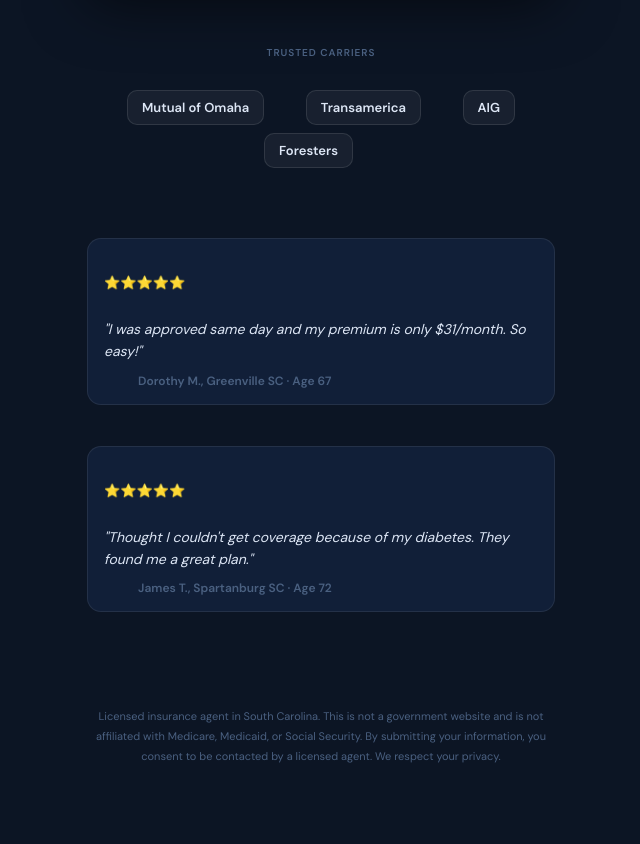
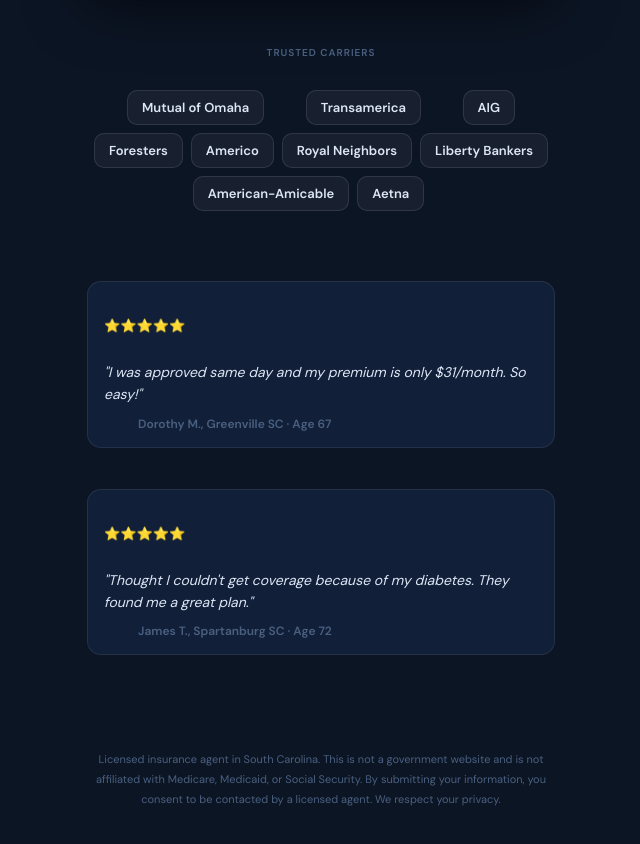
Before and after one commit to jacobchamplin1211/jacobchamplin1211.github.io, a plain HTML site: page index.html in a window 1280 px wide. Shown: the part 1300-2144 px from the top of the page, without its empty margins (319-959 px from the left). Before the commit the page ends 2123 px from the top, so only its background shows below. Drawn offline with nearby package versions, Linux system fonts and the light colour scheme.

Commit message:
Update index.html

```diff
--- a/index.html
+++ b/index.html
@@ -170,6 +170,11 @@
       <div class="carrier-chip">Transamerica</div>
       <div class="carrier-chip">AIG</div>
       <div class="carrier-chip">Foresters</div>
+      <div class="carrier-chip">Americo</div>
+      <div class="carrier-chip">Royal Neighbors</div>
+      <div class="carrier-chip">Liberty Bankers</div>
+      <div class="carrier-chip">American-Amicable</div>
+      <div class="carrier-chip">Aetna</div>
     </div>
     <div class="testimonials">
       <div class="testimonial">
```
